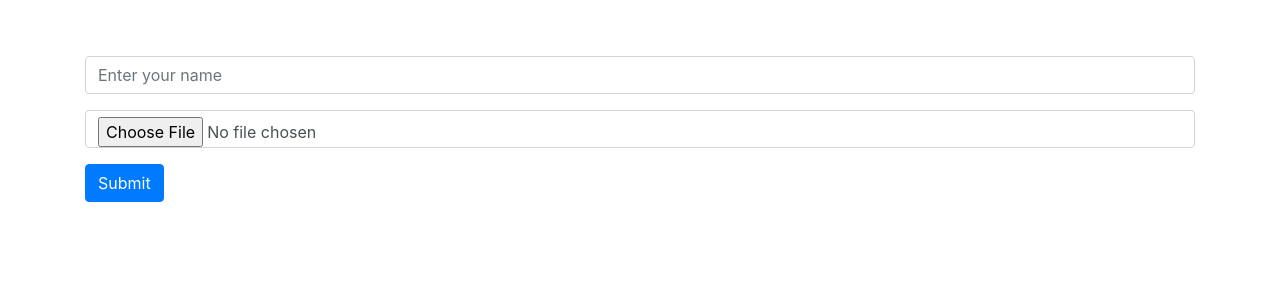
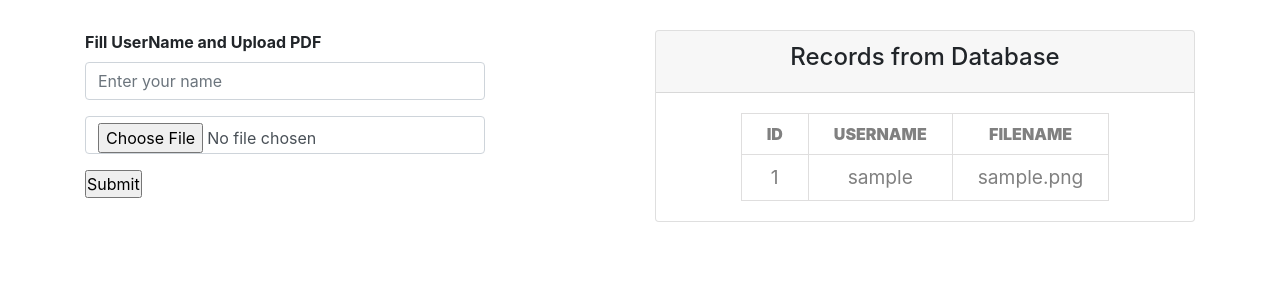
Before and after one commit to pigeon680/pdf-upload, a PHP site: page / in a window 1280 px wide. Shown: the top 300 px of the page. Run offline with PHP 8.4, Linux system fonts and the light colour scheme; tables that the repository leaves empty or names only in its code hold one stand-in row (values such as "Sample post").

Commit message:
uploading pdf

```diff
--- a/index.php
+++ b/index.php
@@ -1,59 +1,120 @@
+<?php include 'dbcon.php'; ?>
+
 <!DOCTYPE html>
 <html lang="en">
 
 <head>
-    <meta charset="UTF-8">
-    <meta name="viewport" content="width=device-width, initial-scale=1.0">
-    <!-- Bootstrap CSS -->
     <link rel="stylesheet" href="https://cdn.jsdelivr.net/npm/bootstrap@4.6.1/dist/css/bootstrap.min.css">
-    <!-- Optional JavaScript and dependencies -->
-    <script src="https://cdn.jsdelivr.net/npm/jquery@3.6.4/dist/jquery.min.js"></script>
-    <script src="https://cdn.jsdelivr.net/npm/popper.js@1.16.1/dist/umd/popper.min.js"></script>
-    <script src="https://cdn.jsdelivr.net/npm/bootstrap@4.6.1/dist/js/bootstrap.min.js"></script>
-    <title>PDF</title>
+    <link rel="stylesheet" href="style.css">
 </head>
 
 <body>
+    <div class="container" style="margin-top:30px">
+        <div class="row">
+            <div class="col-lg-6 col-md-6 col-12">
+                <strong>Fill UserName and Upload PDF</strong>
                 <form method="post" enctype="multipart/form-data">
-        <div class="container mt-5">
+                    <?php
+                    // If submit button is clicked
+                    if (isset($_POST['submit'])) {
+                        // get name from the form when submitted
+                        $name = $_POST['name'];
+
+                        if (isset($_FILES['pdf_file']['name'])) {
+                            // If the ‘pdf_file’ field has an attachment
+                            $file_name = $_FILES['pdf_file']['name'];
+                            $file_tmp  = $_FILES['pdf_file']['tmp_name'];
+
+                            // Move the uploaded pdf file into the pdf folder
+                            move_uploaded_file($file_tmp, './pdf/' . $file_name);
+                            // Insert the submitted data from the form into the table
+                            $insertquery =
+                                "INSERT INTO pdf_data(username,filename) VALUES('$name','$file_name')";
+
+                            // Execute insert query
+                            $iquery = mysqli_query($con, $insertquery);
+
+                            if ($iquery) {
+                                ?>
+                    <div class="alert alert-success alert-dismissible fade show text-center">
+                        <a class="close" data-dismiss="alert" aria-label="close">
+                            ×
+                        </a>
+                        <strong>Success!</strong> Data submitted successfully.
+                    </div>
+                    <?php
+                            } else {
+                    ?>
+                    <div class="alert alert-danger alert-dismissible fade show text-center">
+                        <a class="close" data-dismiss="alert" aria-label="close">
+                            ×
+                        </a>
+                        <strong>Failed!</strong> Try Again!
+                    </div>
+                    <?php
+                            }
+                        } else {
+                            ?>
+                    <div class="alert alert-danger alert-dismissible fade show text-center">
+                        <a class="close" data-dismiss="alert" aria-label="close">
+                            ×
+                        </a>
+                        <strong>Failed!</strong> File must be uploaded in PDF format!
+                    </div>
+                    <?php
+                        }  // end if
+                    }      // end if
+                    ?>
+
                     <div class="form-input py-2">
                         <div class="form-group">
-                    <input type="text" class="form-control" name="name" placeholder="Enter your name" required>
+                            <input type="text" class="form-control" placeholder="Enter your name" name="name">
                         </div>
                         <div class="form-group">
-                    <input type="file" name="pdf_file" class="form-control" accept=".pdf" title="Upload PDF" />
+                            <input type="file" name="pdf_file" class="form-control" accept=".pdf" required />
                         </div>
                         <div class="form-group">
-                    <input type="submit" class="btn btn-primary" name="submit" value="Submit">
+                            <input type="submit" class="btnRegister" name="submit" value="Submit">
+                        </div>
+                    </div>
+                </form>
+            </div>
+
+            <div class="col-lg-6 col-md-6 col-12">
+                <div class="card">
+                    <div class="card-header text-center">
+                        <h4>Records from Database</h4>
+                    </div>
+                    <div class="card-body">
+                        <div class="table-responsive">
+                            <table>
+                                <thead>
+                                    <th>ID</th>
+                                    <th>UserName</th>
+                                    <th>FileName</th>
+                                </thead>
+                                <tbody>
+                                    <?php
+                                    $selectQuery = 'select * from pdf_data';
+                                    $squery      = mysqli_query($con, $selectQuery);
+
+                                    while (($result = mysqli_fetch_assoc($squery))) {
+                                        ?>
+                                    <tr>
+                                        <td><?php echo $result['id']; ?></td>
+                                        <td><?php echo $result['username']; ?></td>
+                                        <td><?php echo $result['filename']; ?></td>
+                                    </tr>
+                                    <?php
+                                    }
+                                    ?>
+                                </tbody>
+                            </table>
                         </div>
                     </div>
                 </div>
-    </form>
+            </div>
+        </div>
 </body>
 
 </html>
-<?php
-if (isset($_POST['submit'])) {
-    $name = $_POST['name'];
-
-    if (isset($_FILES['pdf_file']['name'])) {
-        $file_name = $_FILES['pdf_file']['name'];
-        $file_tmp  = $_FILES['pdf_file']['tmp_name'];
-
-        move_uploaded_file($file_tmp, './pdf/' . $file_name);
-
-        $insertquery =
-            "INSERT INTO pdf_data(username,filename) VALUES('$name','$file_name')";
-        $iquery      = mysqli_query($con, $insertquery);
-    } else {
-?>
-<div class="alert alert-danger alert-dismissible
-			fade show text-center">
-    <a class="close" data-dismiss="alert" aria-label="close">×</a>
-    <strong>Failed!</strong>
-    File must be uploaded in PDF format!
-</div>
-<?php
-    }
-}
-?>
--- /dev/null
+++ b/style.css
@@ -0,0 +1,45 @@
+/* style.css */
+
+* {
+    margin: 0;
+    padding: 0;
+    box-sizing: border-box;
+}
+
+body {
+    justify-content: center;
+    align-items: center;
+}
+
+/* Form */
+
+.form-input {
+    max-width: 400px;
+}
+
+/* Styling HTML Table */
+
+table {
+    border-collapse: collapse;
+    background-color: #fff;
+    border-radius: 10px;
+    margin: auto;
+}
+
+th, td {
+    border: 1px solid #dfdede;
+    padding: 8px 25px;
+    justify-content: center;
+    text-align: center;
+    align-items: center;
+    color: grey;
+}
+
+th {
+    text-transform: uppercase;
+    font-weight: 900;
+}
+
+td {
+    font-size: 1.2rem;
+}
```
Lines whose indentation alone changed are shown as unchanged.
